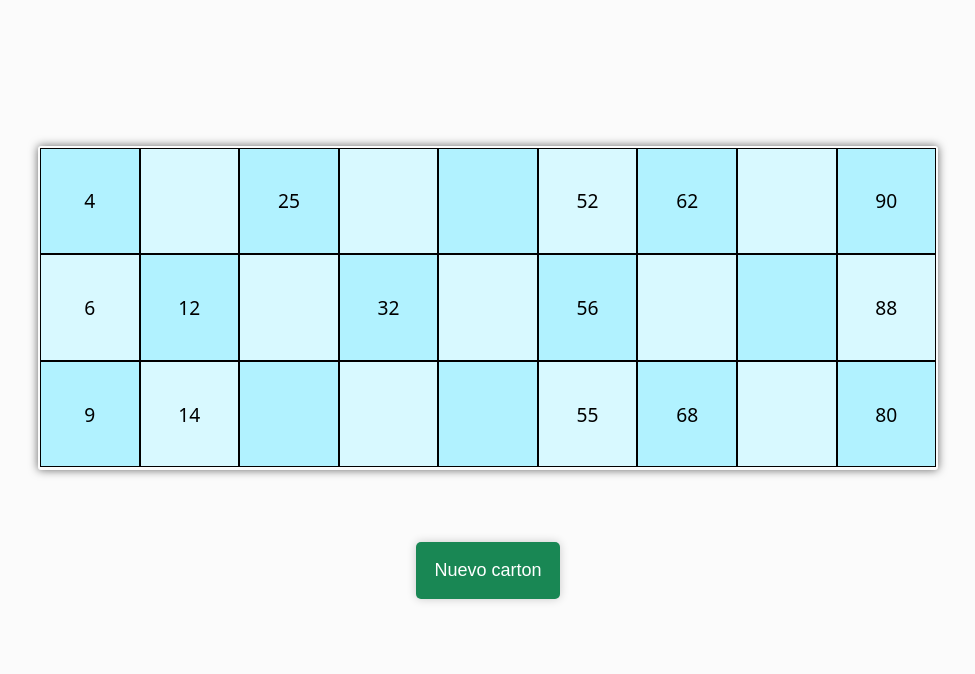
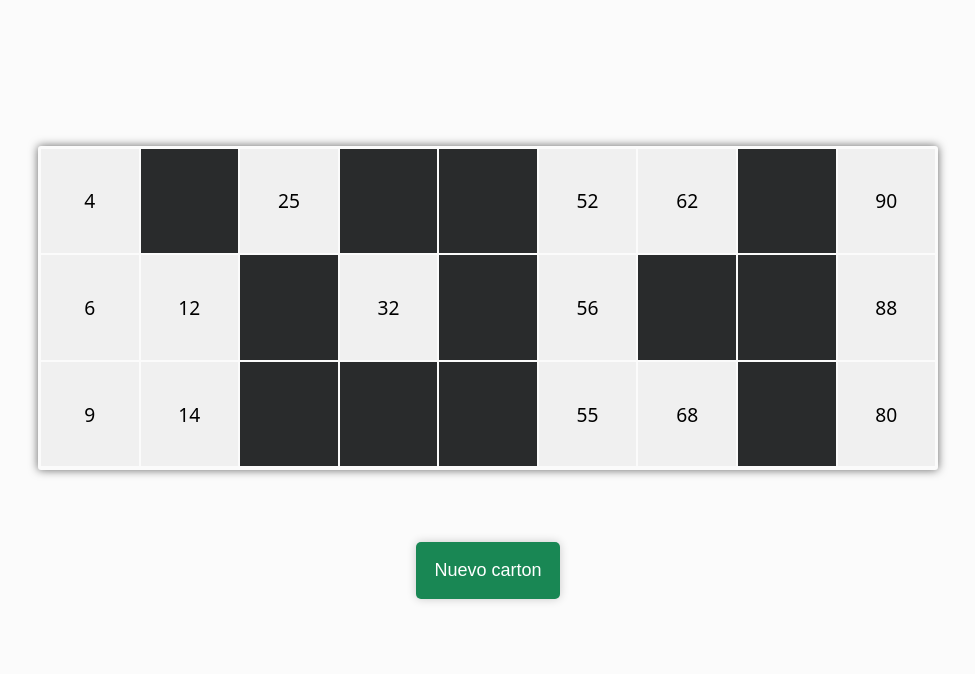
Before and after one commit to icortesb/carton-bingo, a plain HTML site: page index.html in a window 1280 px wide. Shown: the whole page, without its empty margins (152-1127 px from the left). Drawn offline with Linux system fonts and the light colour scheme.

Commit message:
[main] Se cambian estilos del tablero

```diff
--- a/main.js
+++ b/main.js
@@ -37,6 +37,7 @@ const vaciarCarton = () => {
   const casillas = document.querySelectorAll(".celda");
   casillas.forEach((casilla) => {
     casilla.innerText = "";
+    casilla.classList.remove("active");
   });
 };
 
@@ -102,3 +103,4 @@ const selectorNumero = (columna) => {
 // Inicia con un carton generado, y cuando se recarga la pagina se vuelve a generar otro.
 
 nuevoCarton();
+// Aplicar estilos por defecto al recargar la pagina
--- a/style.css
+++ b/style.css
@@ -41,19 +41,11 @@ body {
   grid-area: fila3;
 }
 
-.fila.fila1 .celda:nth-child(2n-1),
-.fila.fila3 .celda:nth-child(2n-1) {
-  background-color: #b1f2ff;
-}
-
-.fila.fila2 .celda:nth-child(2n) {
-  background-color: #b1f2ff;
-}
-
 .celda {
   width: 100%;
-  border: 1px solid black;
+  margin: 1px;
   background-color: #d8f9ff;
+  background-color: #292b2c;
   display: flex;
   justify-content: center;
   align-items: center;
@@ -61,11 +53,9 @@ body {
   font-weight: 500;
 }
 
-.celda:hover,
-.fila.fila1 .celda:nth-child(2n-1):hover,
-.fila.fila3 .celda:nth-child(2n-1):hover,
-.fila.fila2 .celda:nth-child(2n):hover {
+.celda.active:hover {
   background-color: #198754d1;
+  color: #f0f0f0;
 }
 
 /* Botonera */
@@ -94,6 +84,6 @@ body {
 
 /* If active */
 
-/* .active {
-  background-color: violet;
-} */
+.celda.active {
+  background-color: #f0f0f0;
+}
```
